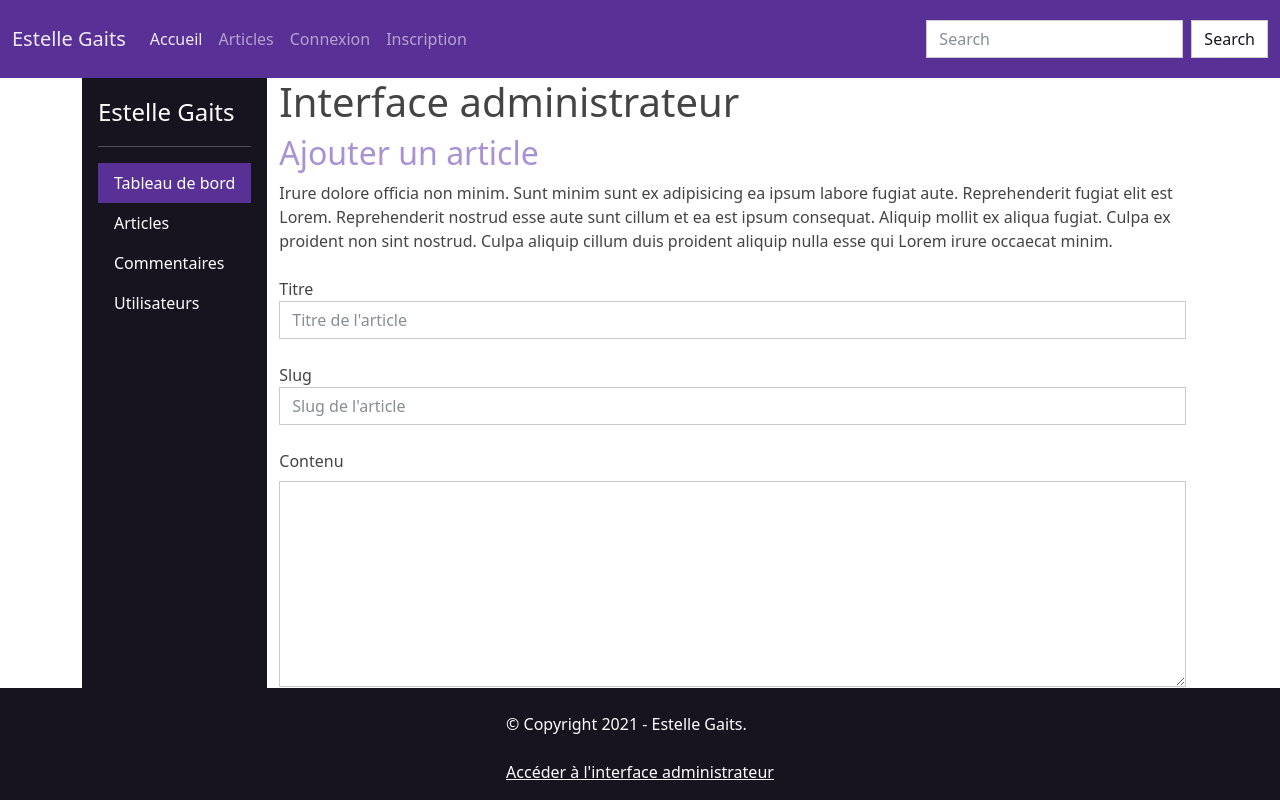
After one commit to stlgaits/p5-blog-php, a PHP site: template public_html/templates/create-post.html.twig in a window 1280 px wide. The commit adds this page. Run offline with PHP 8.4, Linux system fonts and the light colour scheme; the template is opened without the code that fills it, so the values that code supplies are empty; some libraries are stand-ins or nearby versions.

Commit message:
add CRUD for Posts

```diff
--- /dev/null
+++ b/public_html/templates/admin.html.twig
@@ -0,0 +1,56 @@
+{% extends "base.html.twig" %}
+
+{% block title %}Interface administrateur{% endblock %}
+{% block head %}
+    {{ parent() }}
+{% endblock %}
+{% block content %}
+<div class="d-flex justify-content-between">
+    <div class="d-flex flex-column flex-shrink-0 p-3 text-white bg-dark left-0  ">
+        <div>
+            <a href="/" class="d-flex align-items-center mb-3 mb-md-0 me-md-auto text-white text-decoration-none">
+                <span class="fs-4">Estelle Gaits</span>
+            </a>
+        </div>
+        <hr>
+        <ul class="nav nav-pills flex-column mb-auto">
+            <li class="nav-item">
+                <a href="#" class="nav-link active" aria-current="page">
+                Tableau de bord
+                </a>
+            </li>
+            <li>
+                <a href="./../admin/create-post" class="nav-link text-white">
+                    Articles
+                </a>
+            </li>
+            <li>
+                <a href="#" class="nav-link text-white">
+                    Commentaires
+                </a>
+            </li>
+            <li>
+                <a href="#" class="nav-link text-white">
+                    Utilisateurs
+                </a>
+            </li>
+        </ul>
+        <div class="dropdown">
+            <a href="#" class="d-flex align-items-center text-white text-decoration-none dropdown-toggle" id="dropdownUser1" data-bs-toggle="dropdown" aria-expanded="false">
+                <img src="https://via.placeholder.com/150" alt="" width="32" height="32" class="rounded-circle me-2">
+                <strong>Tellou</strong>
+            </a>
+            <ul class="dropdown-menu dropdown-menu-dark text-small shadow" aria-labelledby="dropdownUser1">
+                <li><a class="dropdown-item" href="#">Paramètres</a></li>
+                <li><a class="dropdown-item" href="#">Profil</a></li>
+                <li><hr class="dropdown-divider"></li>
+                <li><a class="dropdown-item" href="#">Déconnexion</a></li>
+            </ul>
+        </div>
+    </div>
+    <div class="container-fluid">
+        <h1 class="display-6">Interface administrateur</h1>
+        {% block admin_content %}{% endblock %}
+    </div>
+</div>
+{% endblock %}
--- a/public_html/templates/base.html.twig
+++ b/public_html/templates/base.html.twig
@@ -9,19 +9,19 @@
     <body>
         <nav class="navbar navbar-expand-lg navbar-dark bg-primary">
             <div class="container-fluid">
-                <a class="navbar-brand" href="#">Estelle Gaits</a>
+                <a class="navbar-brand" href="/">Estelle Gaits</a>
                 <button class="navbar-toggler" type="button" data-bs-toggle="collapse" data-bs-target="#navbarColor01" aria-controls="navbarColor01" aria-expanded="false" aria-label="Toggle navigation">
                 <span class="navbar-toggler-icon"></span>
                 </button>
                 <div class="collapse navbar-collapse" id="navbarColor01">
                 <ul class="navbar-nav me-auto">
                     <li class="nav-item">
-                        <a class="nav-link active" href="index.php">Accueil
+                        <a class="nav-link active" href="/">Accueil
                             <span class="visually-hidden">(current)</span>
                         </a>
                     </li>
                     <li class="nav-item">
-                        <a class="nav-link" href="">Articles</a>
+                        <a class="nav-link" href="./../blog">Articles</a>
                     </li>
                     <li class="nav-item">
                         <a class="nav-link" href="#">Connexion</a>
@@ -38,11 +38,16 @@
             </div>
         </nav>
         <div id="content" class="container">
-            {% block content %}{% endblock %}
+            <main class="pb-5">
+                {% block content %}{% endblock %}
+            </main>
         </div>
-        <div id="footer" class="bg-primary text-white d-flex justify-content-center position-fixed bottom-0 end-0 start-0">
+        <div id="footer" class="bg-dark text-white d-flex justify-content-center position-fixed bottom-0 end-0 start-0">
             {% block footer %}
-                <p class="my-4">  &copy; Copyright 2021 - Estelle Gaits. </p>
+                <ul class="list-unstyled">
+                    <li><p class="my-4">  &copy; Copyright 2021 - Estelle Gaits. </p></li>
+                    <li><a href="../admin" class="text-white">Accéder à l'interface administrateur</a></li>
+                </ul>
             {% endblock %}
         </div>
         <script src="https://cdn.jsdelivr.net/npm/bootstrap@5.1.1/dist/js/bootstrap.bundle.min.js" integrity="sha384-/bQdsTh/da6pkI1MST/rWKFNjaCP5gBSY4sEBT38Q/9RBh9AH40zEOg7Hlq2THRZ" crossorigin="anonymous"></script>
--- /dev/null
+++ b/public_html/templates/create-post.html.twig
@@ -0,0 +1,31 @@
+{% extends "admin.html.twig" %}
+
+{% block title %}Ajouter un article{% endblock %}
+{% block head %}
+    {{ parent() }}
+{% endblock %}
+{% block admin_content %}
+    <div>
+        <h2 class="text-secondary">Ajouter un article</h2>
+        <p>
+            Irure dolore officia non minim. Sunt minim sunt ex adipisicing ea ipsum labore fugiat aute. Reprehenderit fugiat elit est Lorem. Reprehenderit nostrud esse aute sunt cillum et ea est ipsum consequat. Aliquip mollit ex aliqua fugiat. Culpa ex proident non sint nostrud. Culpa aliquip cillum duis proident aliquip nulla esse qui Lorem irure occaecat minim.
+        </p>
+        <form action="add-post" method="post">
+            <div class="form-group">
+                <div class="col mt-4">
+                    <label for="title">Titre</label>
+                    <input type="text" class="form-control" placeholder="Titre de l'article" name="title">
+                </div>
+                <div class="col mt-4">
+                    <label for="title">Slug</label>
+                    <input type="text" class="form-control" placeholder="Slug de l'article" name="slug">
+                </div>
+            </div>
+            <div class="form-group">
+                <label for="content" class="form-label mt-4">Contenu</label>
+                <textarea class="form-control" id="content" rows="8" name="content"></textarea>
+            </div>
+            <button type="submit" class="btn btn-success mt-4">Publier</button>
+        </form>
+    </div>
+{% endblock %}
```
Also changed, not shown: public_html/public/index.php (+6 -3 lines), public_html/src/Controller/AdminController.php (added, +58 -0 lines), public_html/src/Controller/BlogController.php (+30 -6 lines), public_html/src/Model/PostManager.php (+41 -2 lines), public_html/templates/blog.html.twig (+1 -13 lines), public_html/templates/home.html.twig (+5 -3 lines), public_html/templates/post.html.twig (+8 -2 lines).
